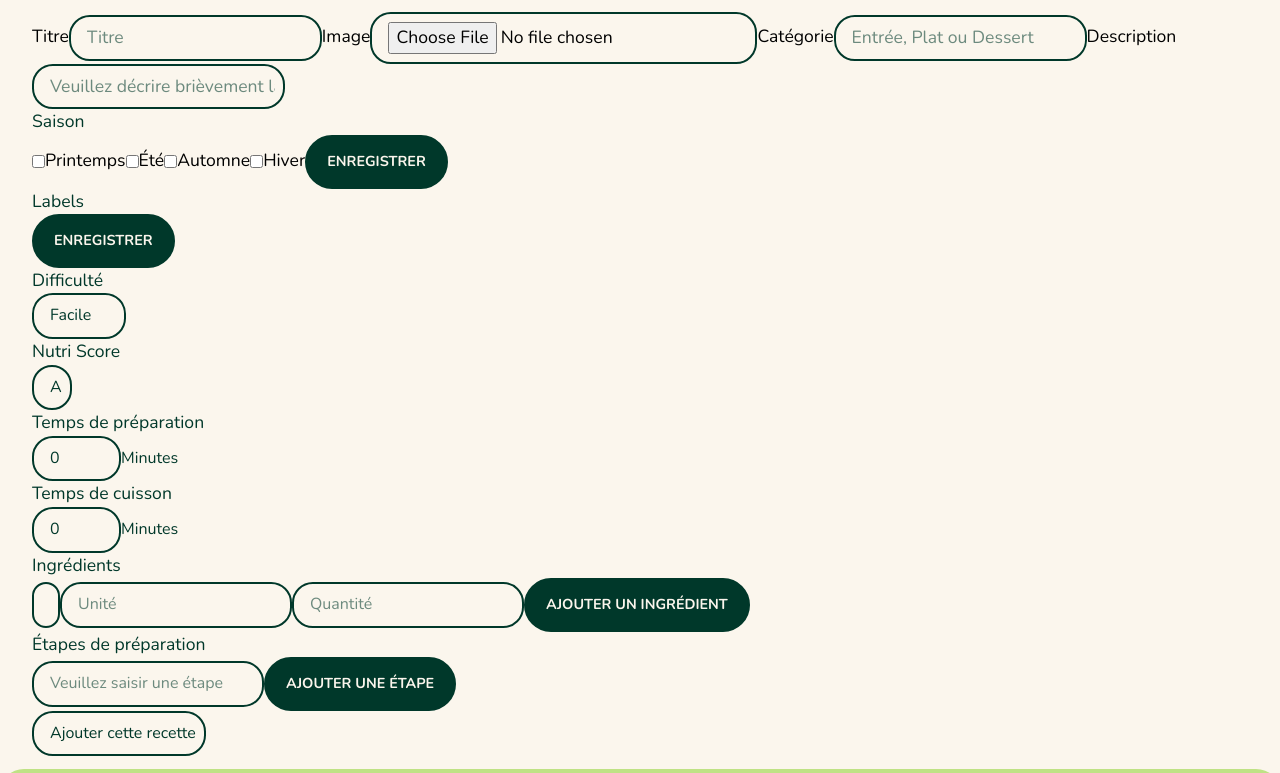
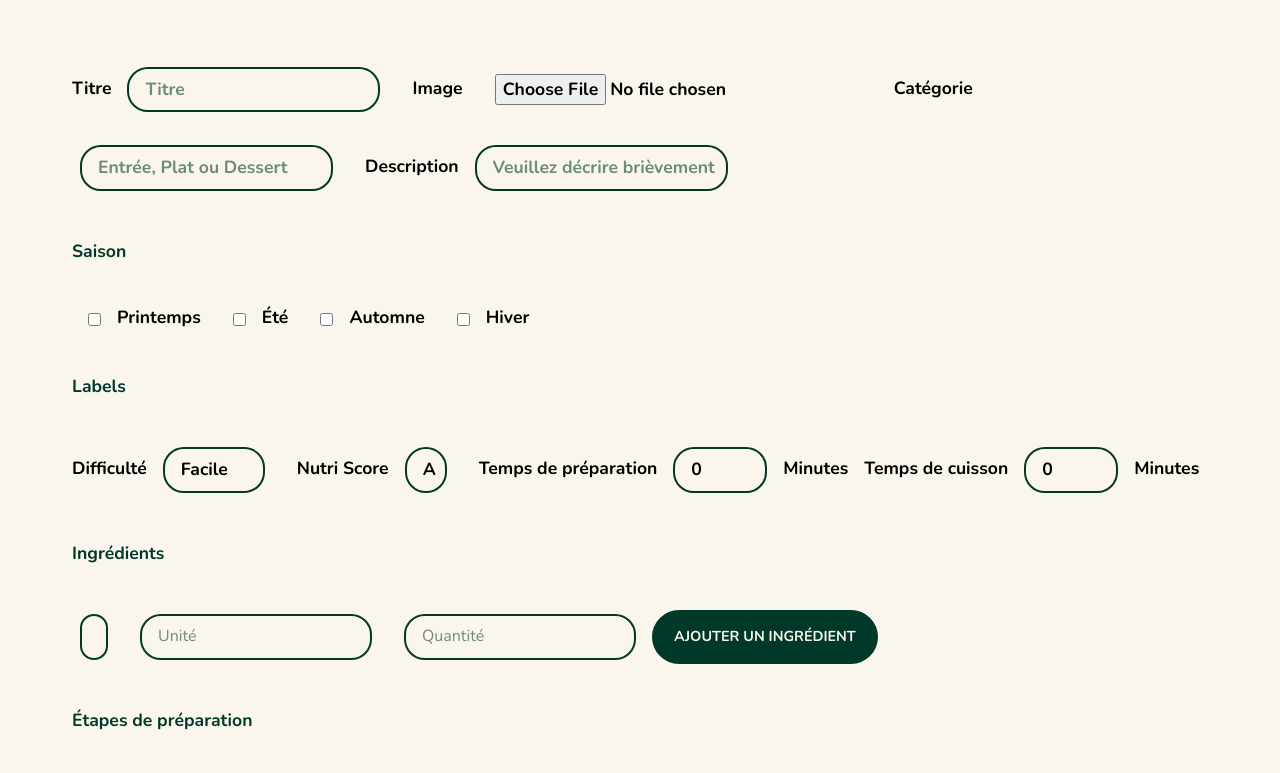
Before and after one commit to SpookyUmi/ofourneaux-v1, a React app: page /admin/ajout-recettes in a window 1280 px wide. Shown: the part 459-1232 px from the top of the page. Built offline with nearby package versions, Linux system fonts and the light colour scheme; some packages are replaced by stand-ins of ours.

Commit message:
style(addrecipeform): bit of styling, unfinished

```diff
--- a/src/components/Admin/Form/AddRecipeForm/addrecipeform.scss
+++ b/src/components/Admin/Form/AddRecipeForm/addrecipeform.scss
@@ -0,0 +1,32 @@
+@use 'src/styles/vars';
+
+// MOBILE
+@media only screen and (max-width: 768px) {
+
+}
+
+//DESKTOP
+@media only screen and (min-width: 768px) {
+  .add__recipe__form{
+    padding: 2rem;
+    display:flex;
+    flex-direction: column;
+    justify-content: space-between;
+
+  }
+  .label{
+    font-weight: bold;
+    font-size:1.1rem,
+  }
+
+  p,label{
+    padding: 2rem 0.5rem;
+  }
+  input, select{
+    margin: 1rem;
+  }
+
+  .add__recipe__form__image__input{
+    border: 0px;
+  }
+}
--- a/src/components/Admin/Form/AddRecipeForm/index.js
+++ b/src/components/Admin/Form/AddRecipeForm/index.js
@@ -9,11 +9,9 @@ import 'src/components/Admin/admin.scss';
 import bin from 'src/assets/icons/delete.svg';
 import './addrecipeform.scss';
 
-// TODO add props (controlled field, handlesubmit and props)
 const AddRecipeForm = ({ tags, ingredients, userToken }) => {
-
   // I'm going to create a local state here to avoid having too many dispatches between my component
-  // and the store. The dispatch will only happen at the submit of the form.
+  // and the store.
   const [title, setTitle] = useState('');
   const [picture, setPicture] = useState('');
   const [type, setType] = useState('');
@@ -39,7 +37,7 @@ const AddRecipeForm = ({ tags, ingredients, userToken }) => {
     <form className="add__recipe__form">
       {/* I am creating divs 1-2-3-4 to help style the form for desktop mode */}
       <div className="add__recipe__form__div__1">
-          <label className="add__recipe__form__title__label">
+        <label className="add__recipe__form__title__label label">
           Titre
           <input
             className="add__recipe__form__title__input"
@@ -52,7 +50,7 @@ const AddRecipeForm = ({ tags, ingredients, userToken }) => {
           />
         </label>
 
-          <label className="add__recipe__form__image__label">
+        <label className="add__recipe__form__image__label label">
           Image
           <input
             className="add__recipe__form__image__input"
@@ -65,7 +63,7 @@ const AddRecipeForm = ({ tags, ingredients, userToken }) => {
           />
         </label>
 
-          <label className="add__recipe__form__type__label">
+        <label className="add__recipe__form__type__label label">
           Catégorie
           <input
             className="add__recipe__form__type__input"
@@ -78,7 +76,7 @@ const AddRecipeForm = ({ tags, ingredients, userToken }) => {
           />
         </label>
 
-          <label className="add__recipe__form__description__label">
+        <label className="add__recipe__form__description__label label">
           Description
           <input
             className="add__recipe__form__description__input"
@@ -93,61 +91,96 @@ const AddRecipeForm = ({ tags, ingredients, userToken }) => {
       </div>
       <div className="add__recipe__form__div__2">
         {/* ---- SEASONS ---- */}
-          <p className="add__recipe__form__div__2__p">Saison</p>
-            <label>
+        <p className="add__recipe__form__div__2__p label">Saison</p>
+        <label className="label">
           <input
-                type="checkbox" name="Printemps"
+            className="choice__text"
+            type="checkbox"
+            name="Printemps"
             onChange={(event) => {
               if (event.target.checked) {
                 setSpring(1);
-                  } else {
+              }
+              else {
                 setSpring('');
               }
-                }}/>Printemps</label>
-            <label>
-              <input
-                type="checkbox" name="Été"
-                onChange={(event) => {
-                  if (event.target.checked) {
-                    setSummer(2);
-                  } else {
-                    setSummer('');
-                  }
-                }}/>Été</label>
-            <label>
-              <input
-                type="checkbox" name="Automne"
-                onChange={(event) => {
-                  if (event.target.checked) {
-                    setAutumn(3);
-                  } else {
-                    setAutumn('');
-                  }
-                }}/>Automne</label>
-            <label>
-              <input
-                type="checkbox" name="Hiver"
-                onChange={(event) => {
-                  if (event.target.checked) {
-                    setWinter(4);
-                  } else {
-                    setWinter('');
-                  }
-                }}/>Hiver</label>
-            <input type="submit" className="button__style" value="Enregistrer"
-              onClick={() => {
               setSeasons([{
                 spring,
                 summer,
                 autumn,
-                  winter
+                winter,
               }]);
             }}
-            />
+          />Printemps
+        </label>
+        <label className="label">
+          <input
+            className="choice__text"
+            type="checkbox"
+            name="Été"
+            onChange={(event) => {
+              if (event.target.checked) {
+                setSummer(2);
+              }
+              else {
+                setSummer('');
+              }
+              setSeasons([{
+                spring,
+                summer,
+                autumn,
+                winter,
+              }]);
+            }}
+          />Été
+        </label>
+        <label className="label">
+          <input
+            className="choice__text"
+            type="checkbox"
+            name="Automne"
+            onChange={(event) => {
+              if (event.target.checked) {
+                setAutumn(3);
+              }
+              else {
+                setAutumn('');
+              }
+              setSeasons([{
+                spring,
+                summer,
+                autumn,
+                winter,
+              }]);
+            }}
+          />Automne
+        </label>
+        <label className="label">
+          <input
+            className="choice__text"
+            type="checkbox"
+            name="Hiver"
+            onChange={(event) => {
+              if (event.target.checked) {
+                setWinter(4);
+              }
+              else {
+                setWinter('');
+              }
+              setSeasons([{
+                spring,
+                summer,
+                autumn,
+                winter,
+              }]);
+            }}
+          />Hiver
+        </label>
+
         {/* ---- LABELS ---- */}
-          <p className="add__recipe__form__div__2__p">Labels</p>
+        <p className="add__recipe__form__div__2__p label">Labels</p>
         {tags?.map((tag) => (
-              <label htmlFor={tag} key={tag}>
+          <label className="label" htmlFor={tag} key={tag}>
             <input
               type="checkbox"
               name={tag}
@@ -155,50 +188,58 @@ const AddRecipeForm = ({ tags, ingredients, userToken }) => {
                 if (event.target.checked) {
                   setRecipeTags([
                     ...recipeTags,
-                        tag
-                      ])
-                    } else if (recipeTags.indexOf(tag)) {
-                      let index = recipeTags.indexOf(tag);
+                    tag,
+                  ]);
+                }
+                else if (recipeTags.indexOf(tag)) {
+                  const index = recipeTags.indexOf(tag);
                   recipeTags.splice(index, 1);
-                    } else setRecipeTags([...recipeTags]);
-                  }}/>
+                }
+                else setRecipeTags([...recipeTags]);
+              }}
+            />
             {tag}
           </label>
         ))}
-            <input type="submit" className="button__style" value="Enregistrer"
-              onClick={() => {
-                setRecipeTags([{
-                  recipeTags
-                }]);
-              }}
-            />
       </div>
 
       <div className="add__recipe__form__div__3">
         {/* ---- DIFFICULTY --- */}
-          <p className="add__recipe__form__div__3__p">Difficulté</p>
-          <select name="difficulties" onChange={(event) => {
+        <label className="add__recipe__form__div__3__p label">Difficulté
+          <select
+            name="difficulties"
+            onChange={(event) => {
               setDifficulty(
-              event.target.value
-            )}}>
+                event.target.value,
+              );
+            }}
+          >
             <option value="Facile">Facile</option>
             <option value="Moyenne">Moyenne</option>
             <option value="Difficile">Difficile</option>
           </select>
+        </label>
+
         {/* ---- NUTRISCORE ---- */}
-          <p className="add__recipe__form__div__3__p">Nutri Score</p>
-          <select name="scores" onChange={(event) => {
+        <label className="add__recipe__form__div__3__p label">Nutri Score
+          <select
+            name="scores"
+            onChange={(event) => {
               setNutriScore(
-              event.target.value
-          )}}>
+                event.target.value,
+              );
+            }}
+          >
             <option value="A">A</option>
             <option value="B">B</option>
             <option value="C">C</option>
             <option value="D">D</option>
             <option value="E">E</option>
           </select>
+        </label>
+
         {/* ---- BAKING TIME ---- */}
-          <p className="add__recipe__form__div__3__p">Temps de préparation</p>
+        <label className="add__recipe__form__div__3__p label">Temps de préparation
           <input
             value={preparationTime}
             onChange={(event) => {
@@ -209,9 +250,11 @@ const AddRecipeForm = ({ tags, ingredients, userToken }) => {
             min="0"
             max="240"
           />
-          <span className="add__recipe__form__div__3__span">Minutes</span>
+          <span className="add__recipe__form__div__3__span choice__text">Minutes</span>
+        </label>
+
         {/* ---- COOKING TIME ---- */}
-          <p className="add__recipe__form__div__3__p">Temps de cuisson</p>
+        <label className="add__recipe__form__div__3__p label">Temps de cuisson
           <input
             value={bakingTime}
             onChange={(event) => {
@@ -222,12 +265,14 @@ const AddRecipeForm = ({ tags, ingredients, userToken }) => {
             min="0"
             max="240"
           />
-          <span className="add__recipe__form__div__3__span">Minutes</span>
+          <span className="add__recipe__form__div__3__span choice_text">Minutes</span>
+        </label>
+
       </div>
 
       <div className="add__recipe__form__div__4">
         {/* ---- INGREDIENTS ---- */}
-          <p className="add__recipe__form__div__4__p">Ingrédients</p>
+        <p className="add__recipe__form__div__4__p label">Ingrédients</p>
         {recipeIngredients.length !== 0 && recipeIngredients.map((ingredient) => (
           <div key={ingredient.id}>
             <span className="update__recipe__form__div__4__quantity">{ingredient.quantity}</span>
@@ -248,11 +293,14 @@ const AddRecipeForm = ({ tags, ingredients, userToken }) => {
             </button>
           </div>
         ))}
-          <select name="ingredients" onChange={(event) => {
+        <select
+          name="ingredients"
+          onChange={(event) => {
             setNewIngredient(
-              event.target.value
-            )
-          }}>
+              event.target.value,
+            );
+          }}
+        >
           {ingredients?.map((ingredient) => (
             <option value={ingredient.name}>
               {ingredient.name}
@@ -264,7 +312,7 @@ const AddRecipeForm = ({ tags, ingredients, userToken }) => {
           placeholder="Unité"
           onChange={(event) => {
             setNewUnit(
-                event.target.value
+              event.target.value,
             );
           }}
         />
@@ -273,7 +321,7 @@ const AddRecipeForm = ({ tags, ingredients, userToken }) => {
           placeholder="Quantité"
           onChange={(event) => {
             setNewQuantity(
-                event.target.value
+              event.target.value,
             );
           }}
         />
@@ -283,13 +331,13 @@ const AddRecipeForm = ({ tags, ingredients, userToken }) => {
             setRecipeIngredients([{
               newIngredient,
               newQuantity,
-                newUnit
-              }])
+              newUnit,
+            }]);
           }}
         >Ajouter un ingrédient
         </button>
         {/* ---- STEPS ---- */}
-          <p className="update__recipe__form__div__4__p">Étapes de préparation</p>
+        <p className="update__recipe__form__div__4__p label">Étapes de préparation</p>
         <ol>
           {steps.map((step) => (
             <li key={step.string}>{step.string}
@@ -321,8 +369,8 @@ const AddRecipeForm = ({ tags, ingredients, userToken }) => {
               ...steps,
               {
                 string: newStep,
-                }
-              ])
+              },
+            ]);
           }}
         >Ajouter une étape
         </button>
@@ -356,7 +404,6 @@ const AddRecipeForm = ({ tags, ingredients, userToken }) => {
           })
             .then((response) => {
               console.log('Réponse création recette :', response.data);
-
             })
             .catch((error) => {
               console.log('Erreur connexion :', error);
@@ -373,13 +420,13 @@ AddRecipeForm.propTypes = {
     name: PropTypes.string,
     category: PropTypes.string,
   })).isRequired,
+  userToken: PropTypes.string.isRequired,
 };
 
 const mapStateToProps = (state) => ({
-  recipe: state.admin.recipe,
   tags: state.admin.tags,
   ingredients: state.admin.ingredients,
-  userToken: state.user.token
+  userToken: state.user.token,
 });
 
 export default connect(mapStateToProps, null)(AddRecipeForm);
--- a/src/components/Admin/admin.scss
+++ b/src/components/Admin/admin.scss
@@ -30,6 +30,7 @@
   .admin__subheader{
     text-align:center;
     padding: 3rem;
+    font-size: 2rem;
   }
 }
 
@@ -73,5 +74,6 @@
   .admin__subheader{
     text-align:center;
     padding: 3rem;
+    font-size: 2rem;
   }
 }
```
Also changed, not shown: src/middlewares/auth.js (+2 -8 lines), src/reducers/user.js (+1 -7 lines). Lines whose indentation alone changed are shown as unchanged.
